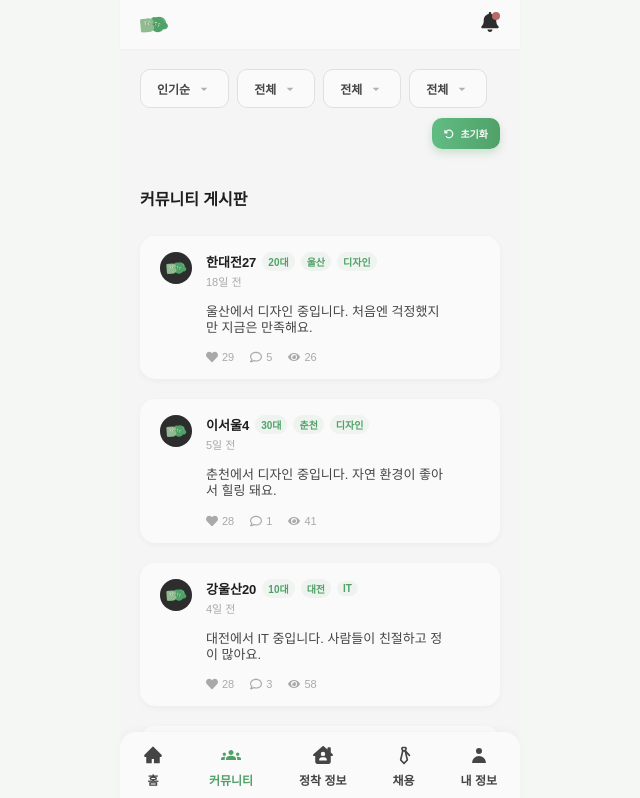
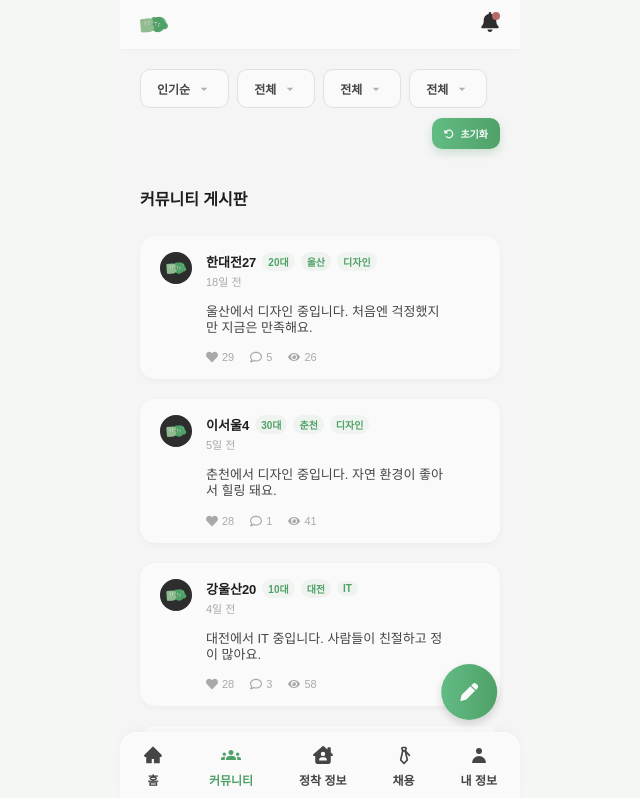
Before and after one commit to 1000hyehyang/burty-frontend, a React (Vite) app: page /community in a window 1280 px wide. Shown: the top 798 px of the page, without its empty margins (320-960 px from the left). Built offline with nearby package versions, Linux system fonts and the light colour scheme; a web font is replaced by a local one.

Commit message:
feat : 글쓰기 플로팅 버튼 컴포넌트

```diff
--- /dev/null
+++ b/src/components/Common/FloatingWriteButton.tsx
@@ -0,0 +1,52 @@
+// 📄 components/Common/FloatingWriteButton.tsx
+import styled from "styled-components";
+import { FaPen } from "react-icons/fa6";
+import hoverAndClickEffect from "./mixins/hoverAndClickEffect";
+
+const Button = styled.button`
+  position: sticky;
+  bottom: 80px;
+  left: 100%;
+  transform: translateX(-5%);
+
+  background: linear-gradient(
+    90deg,
+    var(--variable-collection-primary-200),
+    var(--variable-collection-primary-100)
+  );
+
+  color: var(--variable-collection-bg-100);
+  border: none;
+  border-radius: 50%;
+  width: 56px;
+  height: 56px;
+
+  display: flex;
+  align-items: center;
+  justify-content: center;
+
+  box-shadow: 0 4px 8px rgba(0, 0, 0, 0.15);
+  cursor: pointer;
+
+  z-index: 99;
+
+  ${hoverAndClickEffect}
+
+  svg {
+    font-size: 18px;
+  }
+`;
+
+interface Props {
+  onClick: () => void;
+}
+
+const FloatingWriteButton = ({ onClick }: Props) => {
+  return (
+    <Button onClick={onClick} aria-label="글쓰기 버튼">
+      <FaPen />
+    </Button>
+  );
+};
+
+export default FloatingWriteButton;
--- a/src/pages/CommunityPage.tsx
+++ b/src/pages/CommunityPage.tsx
@@ -2,13 +2,19 @@
 import SectionTitle from "../components/Common/SectionTitle";
 import CommunityFilters from "../components/Community/CommunityFilters";
 import CommunityPostList from "../components/Community/CommunityPostList";
+import FloatingWriteButton from "../components/Common/FloatingWriteButton";
 
 const CommunityPage = () => {
+  const handleWrite = () => {
+    alert("글쓰기 이동!");
+  };
+
   return (
     <>
       <CommunityFilters />
       <SectionTitle title="커뮤니티 게시판" />
       <CommunityPostList mode="community" />
+      <FloatingWriteButton onClick={handleWrite} />
     </>
   );
 };
```
